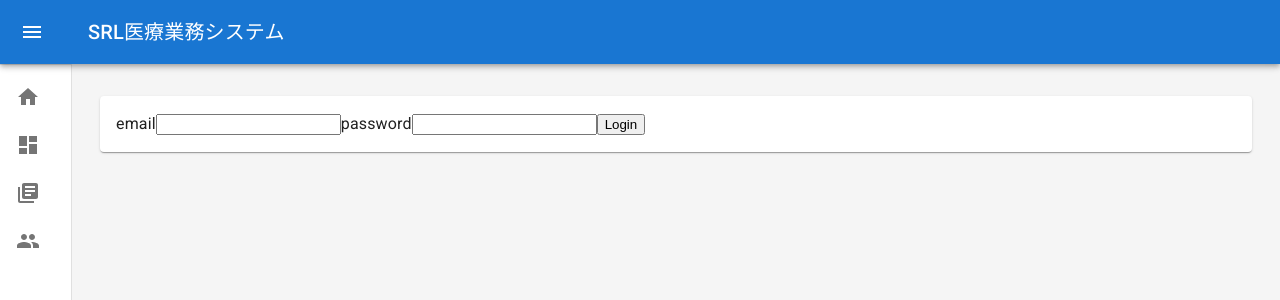
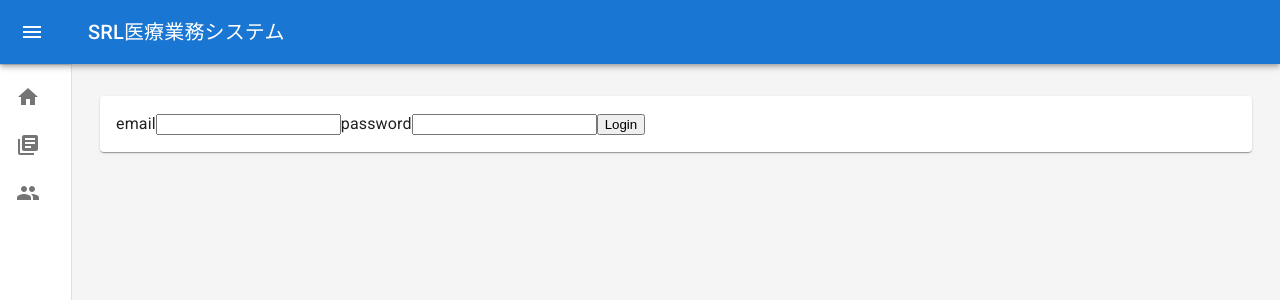
Before and after one commit to RyosukeOguni/React_test, a React (Create React App) app: page /auth in a window 1280 px wide. Shown: the top 300 px of the page. Built offline with nearby package versions, Linux system fonts and the light colour scheme; no server answers.

Commit message:
認証済みの場合にナビメニューを表示

```diff
--- a/src/components/templates/Dashboard.js
+++ b/src/components/templates/Dashboard.js
@@ -17,7 +17,7 @@ import {
 import { styled, createTheme, ThemeProvider } from "@mui/material/styles";
 import MenuIcon from "@mui/icons-material/Menu";
 import ChevronLeftIcon from "@mui/icons-material/ChevronLeft";
-import { mainListItems } from "./ListItems";
+import ListItems from "./ListItems";
 import Home from "../../pages/Home";
 import Management from "../../pages/Management";
 import Other1 from "../../pages/Other1";
@@ -124,7 +124,9 @@ function DashboardContent() {
             </IconButton>
           </Toolbar>
           <Divider />
-          <List component="nav">{mainListItems}</List>
+          <List component="nav">
+            <ListItems />
+          </List>
         </Drawer>
         <Box
           component="main"
--- a/src/components/templates/listItems.js
+++ b/src/components/templates/listItems.js
@@ -7,8 +7,26 @@ import HomeIcon from "@mui/icons-material/Home";
 import DashboardIcon from "@mui/icons-material/Dashboard";
 import PeopleIcon from "@mui/icons-material/People";
 import LibraryBooksIcon from "@mui/icons-material/LibraryBooks";
+import { useSelector } from "react-redux";
 
-export const mainListItems = (
+const ListItems = () => {
+  const auth = useSelector((state) => state.auth);
+
+  // 管理画面リンク
+  let management = null;
+  // 認証済みの場合、管理画面リンクを表示
+  if (auth.isAuth) {
+    management = (
+      <ListItemButton to="/management" component={Link}>
+        <ListItemIcon>
+          <DashboardIcon />
+        </ListItemIcon>
+        <ListItemText primary="管理画面" />
+      </ListItemButton>
+    );
+  }
+
+  return (
     <React.Fragment>
       <ListItemButton to="/" component={Link}>
         <ListItemIcon>
@@ -16,12 +34,7 @@ export const mainListItems = (
         </ListItemIcon>
         <ListItemText primary="HOME" />
       </ListItemButton>
-    <ListItemButton to="/management" component={Link}>
-      <ListItemIcon>
-        <DashboardIcon />
-      </ListItemIcon>
-      <ListItemText primary="管理画面" />
-    </ListItemButton>
+      {management}
       <ListItemButton to="/other1" component={Link}>
         <ListItemIcon>
           <LibraryBooksIcon />
@@ -36,3 +49,6 @@ export const mainListItems = (
       </ListItemButton>
     </React.Fragment>
   );
+};
+
+export default ListItems;
--- a/src/pages/Auth.js
+++ b/src/pages/Auth.js
@@ -11,8 +11,8 @@ const Auth = () => {
   const [password, setPassword] = useState("");
 
   // storeの読込
-  const dispatch = useDispatch();
-  const auth = useSelector((state) => state.auth);
+  const dispatch = useDispatch(); //action
+  const auth = useSelector((state) => state.auth); //state
 
   // ログイン
   const login = async (e) => {
```
Lines whose indentation alone changed are shown as unchanged.
